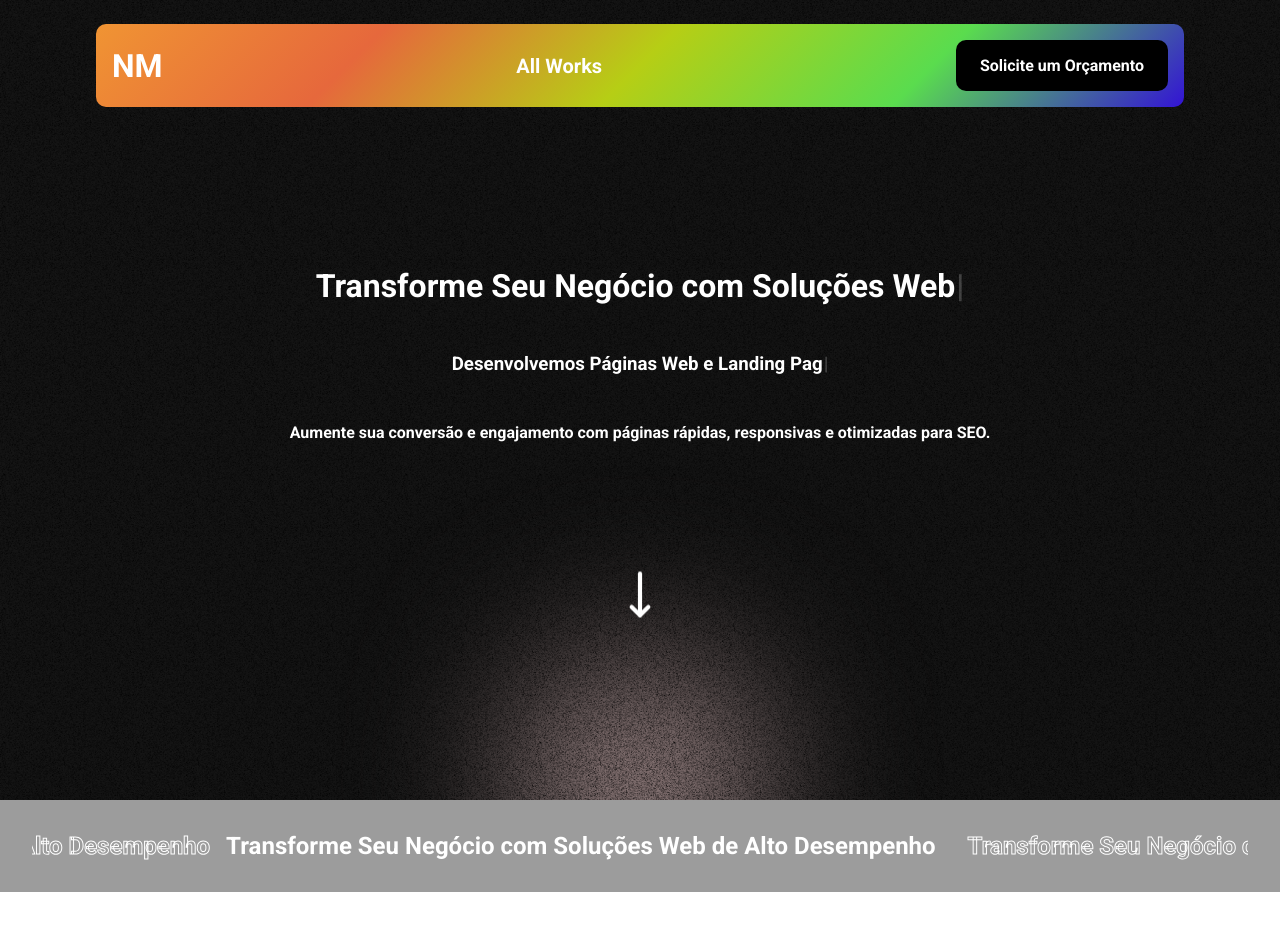
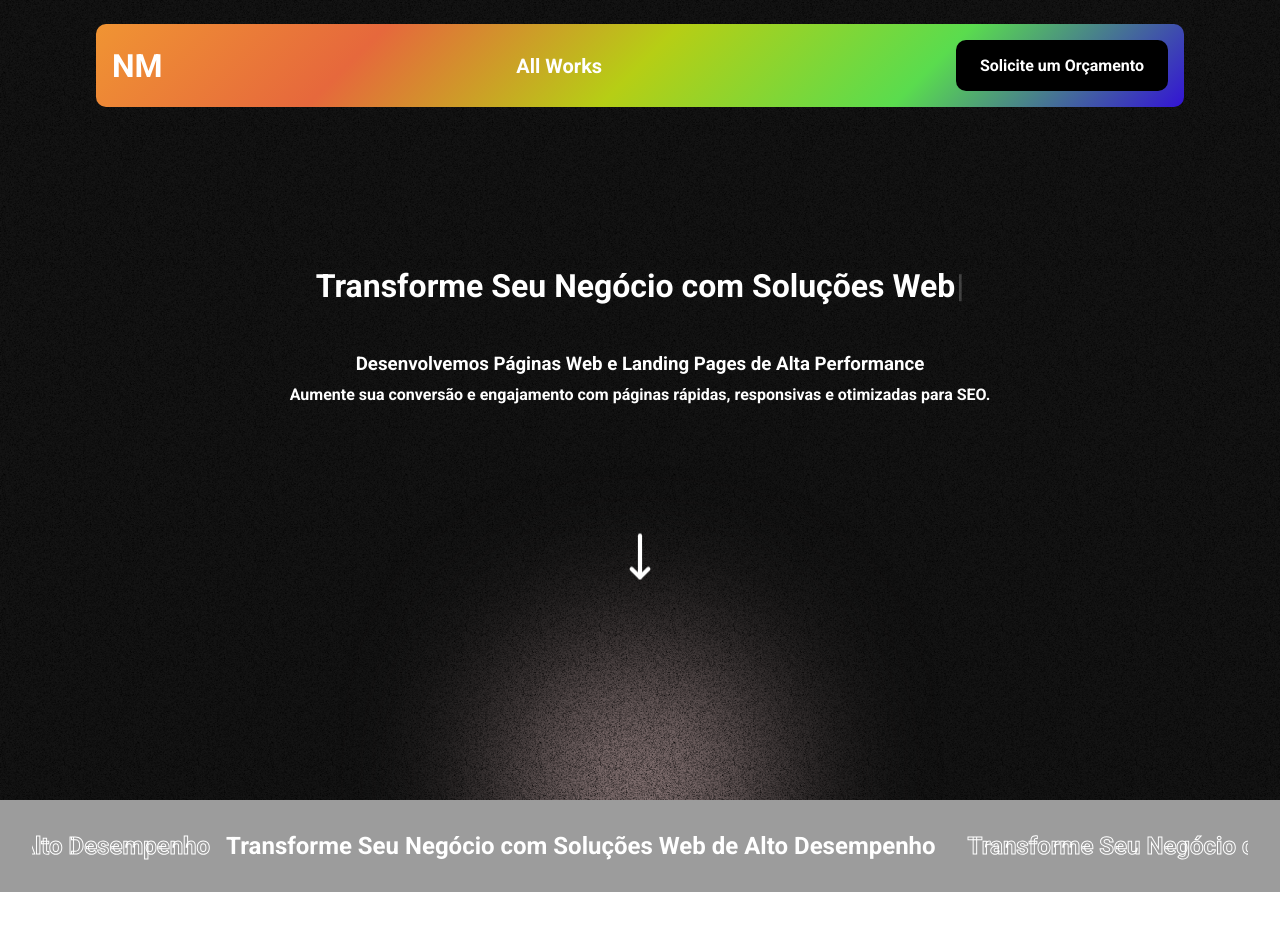
Before and after one commit to natamartinscodedev/nmsolucoes.com.br, a Next.js app: page / in a window 1280 px wide. Shown: the top 930 px of the page. Built offline with nearby package versions, Linux system fonts and the light colour scheme.

Commit message:
correcting text info

```diff
--- a/src/app/page.tsx
+++ b/src/app/page.tsx
@@ -40,7 +40,7 @@ export default function Home() {
           <div className="card_infosection">
             <div>
               <h1><TypingEffect description="Transforme Seu Negócio com Soluções Web de Alto Desempenho" /></h1>
-              <h3><TypingEffect description="Desenvolvemos Páginas Web e Landing Pages de Alta Performance" /></h3>
+              <h3>Desenvolvemos Páginas Web e Landing Pages de Alta Performance</h3>
               <p>Aumente sua conversão e engajamento com páginas rápidas, responsivas e otimizadas para SEO.</p>
             </div>
             <p className="arrow_animation"><MoveDown size={50} /></p>
--- a/src/style/style_card-infoservice.scss
+++ b/src/style/style_card-infoservice.scss
@@ -71,6 +71,11 @@
         color: white;
         border-radius: 10px;
         padding: 10px 1.5rem;
+
+        &:hover {
+            background-color: #777;
+            scale: 1.1;
+        }
     }
 }
 
```
